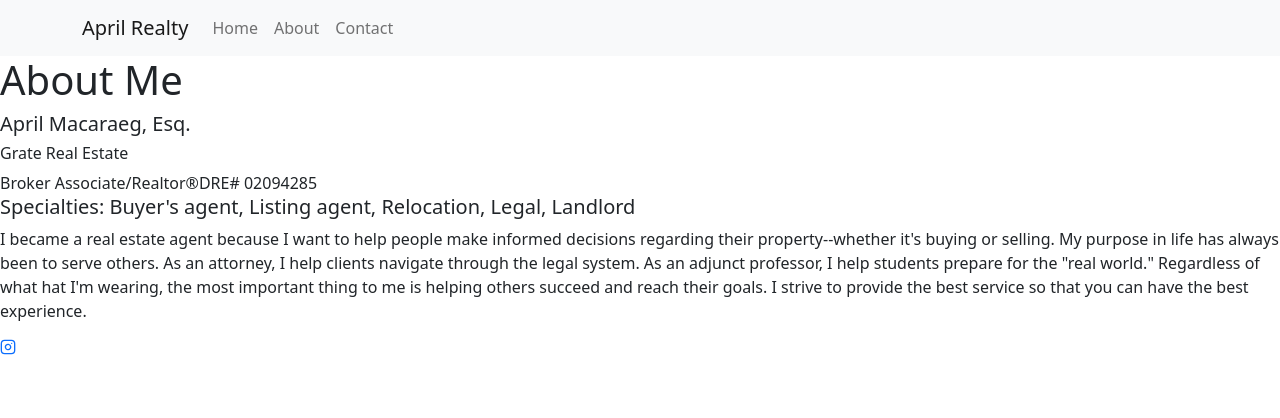
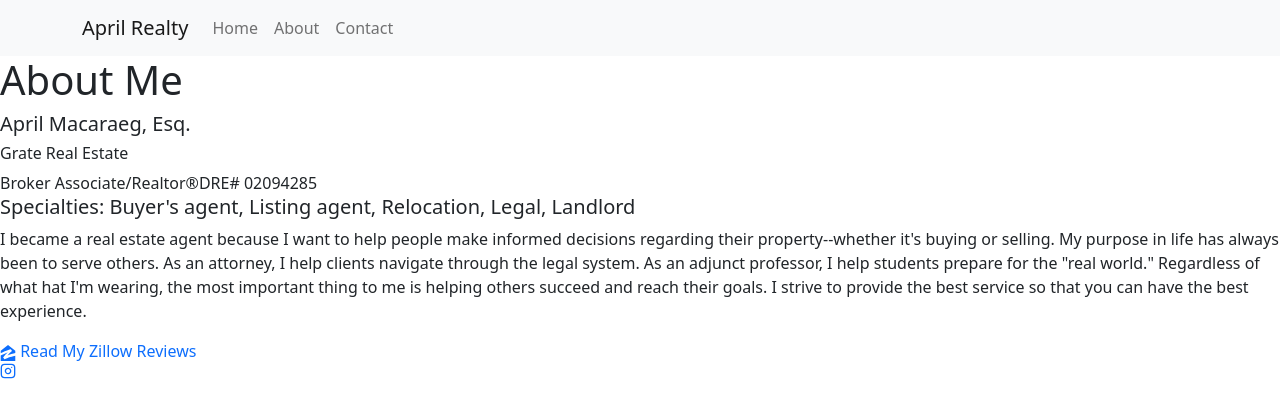
Before and after one commit to essbee808/april-realty, a React (Create React App) app: page /about in a window 1280 px wide. Shown: the top 418 px of the page. Built offline with nearby package versions, Linux system fonts and the light colour scheme.

Commit message:
Add Zillow review icon and link

```diff
--- a/src/components/about/About.jsx
+++ b/src/components/about/About.jsx
@@ -1,4 +1,5 @@
 import React from 'react'
+import {SiZillow} from 'react-icons/si'
 
 const About = () => {
   return (
@@ -24,6 +25,9 @@ const About = () => {
           </p>
         </div>
 
+        <div>
+          <a href="https://www.zillow.com/profile/macaraeg%20april" target="_blank"><SiZillow /> Read My Zillow Reviews</a>
+        </div>
 
     </section>
   )
```
